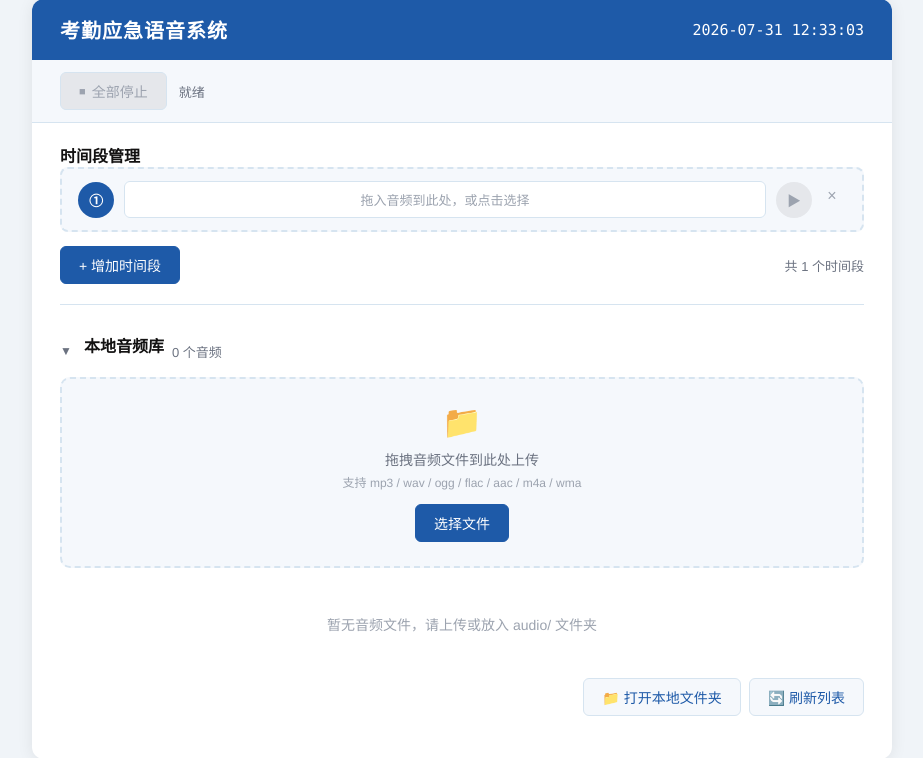
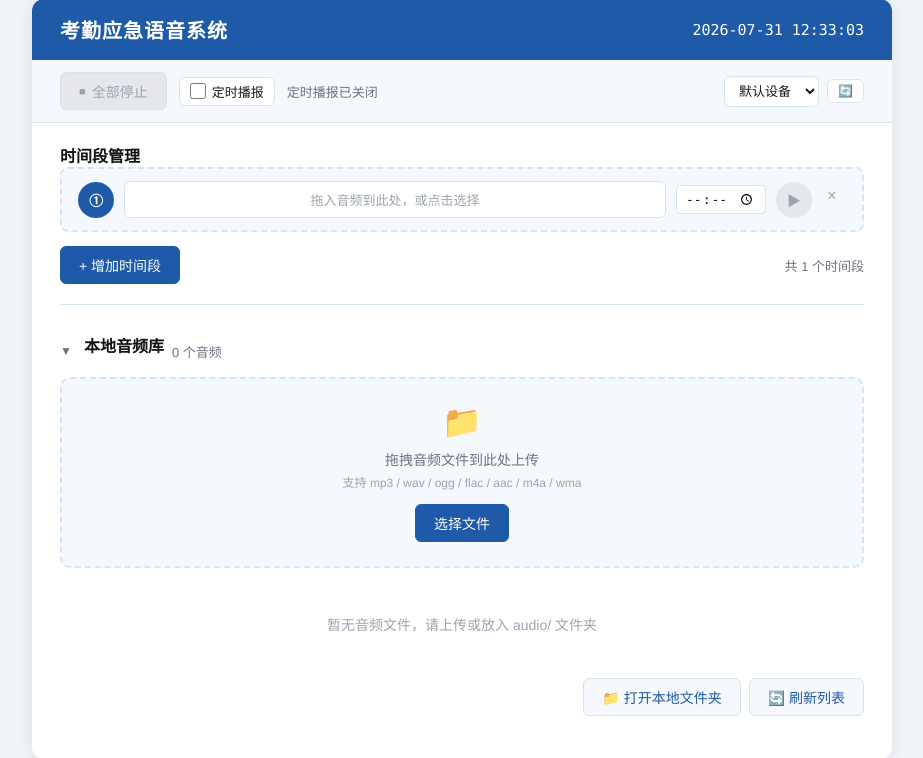
Before and after one commit to chenyt-Indom/exam-voice-emergency-system, a Flask app: page / in a window 1280 px wide. Shown: the part 21-779 px from the top of the page, without its empty margins (178-1101 px from the left). Run offline with Flask 3, Linux system fonts and the light colour scheme; data that the repository does not hold is empty.

Commit message:
新增功能：定时播报 + 外部设备切换

```diff
--- a/app.py
+++ b/app.py
@@ -69,10 +69,23 @@ def load_config() -> dict:
     if CONFIG_FILE.exists():
         try:
             with open(CONFIG_FILE, "r", encoding="utf-8") as f:
-                return json.load(f)
+                config = json.load(f)
+                # 兼容旧配置：补充默认字段
+                if "schedule_enabled" not in config:
+                    config["schedule_enabled"] = False
+                if "output_device_id" not in config:
+                    config["output_device_id"] = ""
+                for slot in config.get("slots", []):
+                    if "time" not in slot:
+                        slot["time"] = ""
+                return config
         except (json.JSONDecodeError, IOError):
             pass
-    return {"slots": [{"id": 1, "audio": None}]}
+    return {
+        "slots": [{"id": 1, "audio": None, "time": ""}],
+        "schedule_enabled": False,
+        "output_device_id": "",
+    }
 
 
 def save_config(config: dict) -> None:
@@ -217,6 +230,29 @@ def open_folder():
         return jsonify({"success": False, "error": str(e)}), 500
 
 
+@app.route("/api/check-schedule")
+def check_schedule():
+    """检查当前时间匹配哪些时间段，返回需要播放的slot列表"""
+    now = datetime.now()
+    current_time = now.strftime("%H:%M")
+    config = load_config()
+    matched = []
+    for slot in config.get("slots", []):
+        slot_time = slot.get("time", "").strip()
+        if slot_time and slot_time == current_time and slot.get("audio"):
+            matched.append({
+                "id": slot["id"],
+                "audio": slot["audio"],
+                "time": slot_time,
+            })
+    return jsonify({
+        "success": True,
+        "current_time": current_time,
+        "matched": matched,
+        "schedule_enabled": config.get("schedule_enabled", False),
+    })
+
+
 @app.route("/api/multi-upload", methods=["POST"])
 def multi_upload():
     """批量上传音频文件"""
--- a/static/app.js
+++ b/static/app.js
@@ -5,7 +5,7 @@
 
 // ==================== 全局状态 ====================
 const STATE = {
-    slots: [],              // 时间段列表 [{id, audio: filename|null}]
+    slots: [],              // 时间段列表 [{id, audio: filename|null, time: "HH:MM"}]
     audioFiles: [],         // 本地音频文件列表
     currentPlaying: null,   // 当前播放的 slot id
     maxSlots: 10,           // 最多时间段数
@@ -13,6 +13,12 @@ const STATE = {
     pendingDelete: null,    // 待删除的文件名
     pendingRename: null,    // 待重命名的文件原名
     dragData: null,         // 拖拽数据 {type:'audio'|'slot', filename?, slotId?}
+    scheduleEnabled: false, // 定时播报开关
+    outputDeviceId: "",     // 音频输出设备ID
+    scheduleTimer: null,    // 定时器句柄
+    playedToday: new Set(), // 今天已触发过的 slot ID（避免重复播放）
+    lastCheckMinute: "",    // 上次检查的分钟（防止同一分钟多次触发）
+    audioDevices: [],       // 可用音频输出设备列表
 };
 
 // 序号映射
@@ -22,9 +28,11 @@ const NUM_MAP = ['①', '②', '③', '④', '⑤', '⑥', '⑦', '⑧', '⑨',
 document.addEventListener('DOMContentLoaded', async () => {
     startClock();
     setupUploadDragDrop();
+    await refreshDevices();
     await loadConfig();
     await refreshLibrary();
     renderSlots();
+    updateScheduleUI();
 });
 
 // ==================== 时钟 ====================
@@ -48,14 +56,29 @@ async function loadConfig() {
     try {
         const res = await fetch('/api/config');
         const data = await res.json();
-        if (data.success && data.config.slots && data.config.slots.length > 0) {
-            STATE.slots = data.config.slots;
-            STATE.nextSlotId = Math.max(...STATE.slots.map(s => s.id), 0) + 1;
+        if (data.success && data.config) {
+            const cfg = data.config;
+            if (cfg.slots && cfg.slots.length > 0) {
+                STATE.slots = cfg.slots.map(s => ({
+                    id: s.id,
+                    audio: s.audio || null,
+                    time: s.time || '',
+                }));
+                STATE.nextSlotId = Math.max(...STATE.slots.map(s => s.id), 0) + 1;
+            } else {
+                STATE.slots = [{ id: STATE.nextSlotId++, audio: null, time: '' }];
+            }
+            STATE.scheduleEnabled = cfg.schedule_enabled || false;
+            STATE.outputDeviceId = cfg.output_device_id || '';
         } else {
-            STATE.slots = [{ id: STATE.nextSlotId++, audio: null }];
+            STATE.slots = [{ id: STATE.nextSlotId++, audio: null, time: '' }];
+            STATE.scheduleEnabled = false;
+            STATE.outputDeviceId = '';
         }
     } catch (e) {
-        STATE.slots = [{ id: STATE.nextSlotId++, audio: null }];
+        STATE.slots = [{ id: STATE.nextSlotId++, audio: null, time: '' }];
+        STATE.scheduleEnabled = false;
+        STATE.outputDeviceId = '';
     }
 }
 
@@ -64,7 +87,11 @@ async function saveConfig() {
         await fetch('/api/config', {
             method: 'POST',
             headers: { 'Content-Type': 'application/json' },
-            body: JSON.stringify({ slots: STATE.slots })
+            body: JSON.stringify({
+                slots: STATE.slots,
+                schedule_enabled: STATE.scheduleEnabled,
+                output_device_id: STATE.outputDeviceId,
+            })
         });
     } catch (e) {
         console.error('保存配置失败:', e);
@@ -293,7 +320,7 @@ function addSlot(audioFilename = null) {
         showToast('最多只能有 ' + STATE.maxSlots + ' 个时间段', 'error');
         return;
     }
-    STATE.slots.push({ id: STATE.nextSlotId++, audio: audioFilename });
+    STATE.slots.push({ id: STATE.nextSlotId++, audio: audioFilename, time: '' });
     saveConfig();
     renderSlots();
 }
@@ -327,6 +354,7 @@ function renderSlots() {
         const num = NUM_MAP[index] || (index + 1);
         const isPlaying = STATE.currentPlaying === slot.id;
         const hasAudio = slot.audio && slot.audio.trim() !== '';
+        const timeVal = slot.time || '';
 
         return `
             <div class="slot-item ${isPlaying ? 'playing' : ''}"
@@ -346,6 +374,12 @@ function renderSlots() {
                          onclick="onDropZoneClick(${slot.id})">
                         ${hasAudio ? '🎵 ' + escapeHtml(slot.audio) : '拖入音频到此处，或点击选择'}
                     </div>
+                    <input type="time" class="slot-time-input"
+                           value="${escapeHtml(timeVal)}"
+                           onchange="onSlotTimeChange(${slot.id}, this.value)"
+                           onclick="event.stopPropagation()"
+                           title="设置定时播报时间（仅时间，不含日期）"
+                           placeholder="--:--">
                 </div>
                 <div class="slot-actions">
                     <button class="btn-play ${isPlaying ? 'playing' : ''}"
@@ -647,3 +681,171 @@ document.getElementById('deleteModal').addEventListener('click', function(e) {
 document.getElementById('renameInput').addEventListener('keydown', function(e) {
     if (e.key === 'Enter') confirmRename();
 });
+
+// ==================== 时间段定时设置 ====================
+function onSlotTimeChange(slotId, value) {
+    const slot = STATE.slots.find(s => s.id === slotId);
+    if (slot) {
+        slot.time = value;
+        saveConfig();
+    }
+}
+
+// ==================== 定时播报 ====================
+function toggleSchedule() {
+    STATE.scheduleEnabled = document.getElementById('scheduleToggle').checked;
+    saveConfig();
+    updateScheduleUI();
+}
+
+function updateScheduleUI() {
+    const toggle = document.getElementById('scheduleToggle');
+    toggle.checked = STATE.scheduleEnabled;
+    if (STATE.scheduleEnabled) {
+        startSchedule();
+        setStatus('定时播报已开启');
+    } else {
+        stopSchedule();
+        setStatus('定时播报已关闭');
+    }
+}
+
+function startSchedule() {
+    stopSchedule();
+    // 重置当日记录
+    STATE.playedToday = new Set();
+    STATE.lastCheckMinute = '';
+    // 每5秒检查一次
+    STATE.scheduleTimer = setInterval(checkSchedule, 5000);
+    // 立即检查一次
+    checkSchedule();
+}
+
+function stopSchedule() {
+    if (STATE.scheduleTimer) {
+        clearInterval(STATE.scheduleTimer);
+        STATE.scheduleTimer = null;
+    }
+}
+
+async function checkSchedule() {
+    if (!STATE.scheduleEnabled) return;
+
+    try {
+        const res = await fetch('/api/check-schedule');
+        const data = await res.json();
+        if (!data.success) return;
+
+        const currentMinute = data.current_time;
+        // 防止同一分钟多次触发
+        if (currentMinute === STATE.lastCheckMinute) return;
+        STATE.lastCheckMinute = currentMinute;
+
+        // 高亮匹配的时间段
+        highlightScheduledSlots(data.matched);
+
+        for (const m of data.matched) {
+            // 避免重复播放
+            if (STATE.playedToday.has(m.id)) continue;
+            STATE.playedToday.add(m.id);
+
+            // 自动播放
+            const slot = STATE.slots.find(s => s.id === m.id);
+            if (slot && slot.audio) {
+                showToast('定时播报: ' + slot.audio, 'success');
+                await playSlotAudio(slot);
+            }
+        }
+    } catch (e) {
+        // 静默失败，不影响用户体验
+    }
+}
+
+function highlightScheduledSlots(matched) {
+    // 清除所有高亮
+    document.querySelectorAll('.slot-time-input').forEach(el => {
+        el.classList.remove('schedule-due');
+    });
+    // 高亮匹配的
+    for (const m of matched) {
+        const slotEl = document.getElementById('slot-' + m.id);
+        if (slotEl) {
+            const timeInput = slotEl.querySelector('.slot-time-input');
+            if (timeInput) timeInput.classList.add('schedule-due');
+        }
+    }
+}
+
+async function playSlotAudio(slot) {
+    if (!slot || !slot.audio) return;
+    const player = document.getElementById('audioPlayer');
+    player.pause();
+    player.currentTime = 0;
+    player.src = `/api/audio/${encodeURIComponent(slot.audio)}`;
+    try {
+        await setAudioDevice();
+        await player.play();
+        STATE.currentPlaying = slot.id;
+        updatePlayingUI();
+        setStatus('定时播报: ' + slot.audio);
+        document.getElementById('btnStopAll').disabled = false;
+    } catch (e) {
+        console.error('定时播放失败:', e);
+        STATE.currentPlaying = null;
+        updatePlayingUI();
+    }
+}
+
+// ==================== 外部设备管理 ====================
+async function refreshDevices() {
+    try {
+        // 请求音频输出设备列表
+        const devices = await navigator.mediaDevices.enumerateDevices();
+        STATE.audioDevices = devices.filter(d => d.kind === 'audiooutput');
+        renderDeviceOptions();
+    } catch (e) {
+        console.error('获取设备列表失败:', e);
+        STATE.audioDevices = [];
+    }
+}
+
+function renderDeviceOptions() {
+    const select = document.getElementById('deviceSelect');
+    const currentVal = STATE.outputDeviceId;
+
+    let html = '<option value="">默认设备</option>';
+    for (const d of STATE.audioDevices) {
+        const selected = d.deviceId === currentVal ? 'selected' : '';
+        const label = d.label || ('音频设备 ' + d.deviceId.slice(0, 8));
+        html += `<option value="${d.deviceId}" ${selected}>${escapeHtml(label)}</option>`;
+    }
+    select.innerHTML = html;
+}
+
+async function onDeviceChange() {
+    const select = document.getElementById('deviceSelect');
+    STATE.outputDeviceId = select.value;
+    saveConfig();
+    try {
+        await setAudioDevice();
+        if (STATE.outputDeviceId) {
+            const device = STATE.audioDevices.find(d => d.deviceId === STATE.outputDeviceId);
+            showToast('已切换到: ' + (device ? device.label : '所选设备'), 'success');
+        }
+    } catch (e) {
+        showToast('设备切换失败: ' + e.message, 'error');
+    }
+}
+
+async function setAudioDevice() {
+    const player = document.getElementById('audioPlayer');
+    if (!STATE.outputDeviceId) return;
+    try {
+        // 使用 setSinkId 将音频路由到指定设备
+        if (typeof player.setSinkId === 'function') {
+            await player.setSinkId(STATE.outputDeviceId);
+        }
+    } catch (e) {
+        console.error('设置音频设备失败:', e);
+    }
+}
--- a/static/styles.css
+++ b/static/styles.css
@@ -53,15 +53,77 @@ body {
 .global-controls {
     display: flex;
     align-items: center;
+    justify-content: space-between;
     gap: 12px;
     padding: 12px 28px;
     background: #F5F8FC;
     border-bottom: 1px solid #D6E4F0;
+    flex-wrap: wrap;
+}
+
+.controls-left {
+    display: flex;
+    align-items: center;
+    gap: 12px;
+}
+
+.controls-right {
+    display: flex;
+    align-items: center;
+    gap: 8px;
 }
 
 .status-text {
     color: #6B7280;
     font-size: 13px;
+}
+
+/* 定时播报开关 */
+.toggle-label {
+    display: flex;
+    align-items: center;
+    gap: 6px;
+    cursor: pointer;
+    user-select: none;
+    padding: 4px 10px;
+    border-radius: 6px;
+    border: 1px solid #D6E4F0;
+    background: #FFFFFF;
+    transition: all 0.2s;
+}
+
+.toggle-label:hover {
+    border-color: #1E5AA8;
+}
+
+.toggle-label input[type="checkbox"] {
+    accent-color: #1E5AA8;
+    width: 16px;
+    height: 16px;
+}
+
+.toggle-text {
+    font-size: 13px;
+    color: #1A1A1A;
+}
+
+/* 设备选择器 */
+.device-select {
+    padding: 6px 10px;
+    border: 1px solid #D6E4F0;
+    border-radius: 6px;
+    font-size: 13px;
+    background: #FFFFFF;
+    color: #1A1A1A;
+    outline: none;
+    cursor: pointer;
+    max-width: 180px;
+    font-family: inherit;
+}
+
+.device-select:focus {
+    border-color: #1E5AA8;
+    box-shadow: 0 0 0 2px rgba(30, 90, 168, 0.1);
 }
 
 /* ========== 按钮 ========== */
@@ -261,6 +323,36 @@ body {
 
 .slot-drop-zone:hover {
     border-color: #1E5AA8;
+}
+
+.slot-time-input {
+    width: 90px;
+    padding: 4px 8px;
+    border: 1px solid #D6E4F0;
+    border-radius: 4px;
+    font-size: 13px;
+    text-align: center;
+    background: #FFFFFF;
+    color: #1A1A1A;
+    outline: none;
+    font-family: "Consolas", "Courier New", monospace;
+    flex-shrink: 0;
+}
+
+.slot-time-input:focus {
+    border-color: #1E5AA8;
+    box-shadow: 0 0 0 2px rgba(30, 90, 168, 0.1);
+}
+
+.slot-time-input.schedule-due {
+    border-color: #059669;
+    background: #ECFDF5;
+    animation: pulse-time 1s ease-in-out infinite;
+}
+
+@keyframes pulse-time {
+    0%, 100% { box-shadow: 0 0 0 0 rgba(5, 150, 105, 0.3); }
+    50% { box-shadow: 0 0 0 3px rgba(5, 150, 105, 0.1); }
 }
 
 .slot-actions {
--- a/templates/index.html
+++ b/templates/index.html
@@ -17,10 +17,22 @@
 
     <!-- 全局控制栏 -->
     <div class="global-controls">
-        <button class="btn btn-stop" id="btnStopAll" title="停止所有播放" disabled onclick="stopAllAudio()">
-            <span class="icon-stop">■</span> 全部停止
-        </button>
-        <span class="status-text" id="statusText">就绪</span>
+        <div class="controls-left">
+            <button class="btn btn-stop" id="btnStopAll" title="停止所有播放" disabled onclick="stopAllAudio()">
+                <span class="icon-stop">■</span> 全部停止
+            </button>
+            <label class="toggle-label" title="启用/停用定时播报">
+                <input type="checkbox" id="scheduleToggle" onchange="toggleSchedule()">
+                <span class="toggle-text">定时播报</span>
+            </label>
+            <span class="status-text" id="statusText">就绪</span>
+        </div>
+        <div class="controls-right">
+            <select class="device-select" id="deviceSelect" onchange="onDeviceChange()" title="选择音频输出设备">
+                <option value="">默认设备</option>
+            </select>
+            <button class="btn btn-small" id="btnRefreshDevices" onclick="refreshDevices()" title="刷新设备列表">🔄</button>
+        </div>
     </div>
 
     <!-- 时间段列表 -->
```
